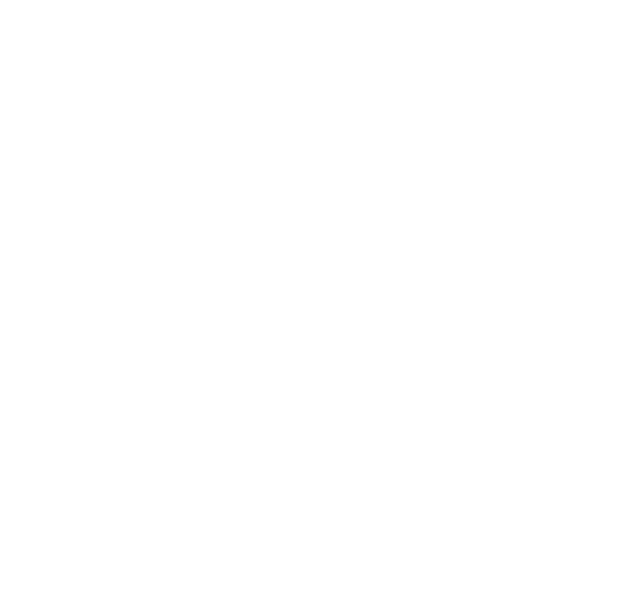
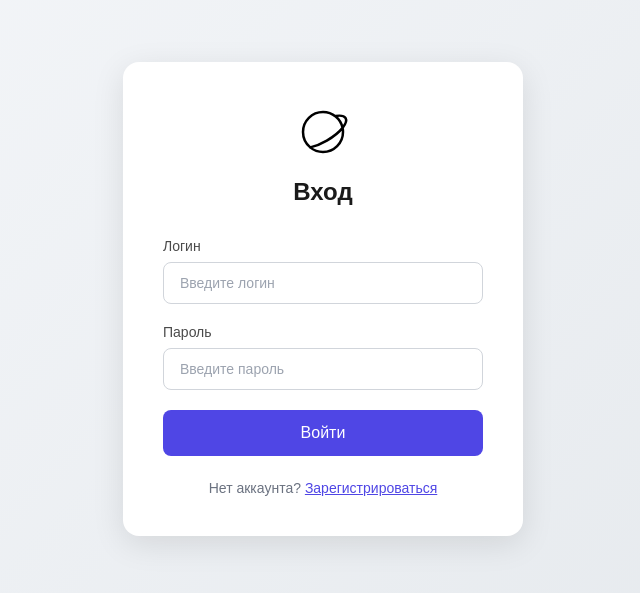
Before and after one commit to ManuW7/GoalTracker, a React (Vite) app in the folder Frontend/: page /auth in a window 1280 px wide. Before the commit this address had no page. Shown: the part 101-694 px from the top of the page, without its empty margins (317-957 px from the left). Built offline with nearby package versions, Linux system fonts and the light colour scheme.

Commit message:
add auth

```diff
--- a/Frontend/src/App.tsx
+++ b/Frontend/src/App.tsx
@@ -1,16 +1,26 @@
 import "./App.css";
-import { Routes, Route } from "react-router-dom";
+import { Routes, Route, Navigate } from "react-router-dom";
 import Settings from "./components/Settings";
 import Dashboard from "./components/Dashboard";
 import Notifications from "./components/Notifications";
 import Layout from "./components/Layout";
 import Calendar from "./components/Calendar";
+import Auth from "./components/Auth";
+import ProtectedRoute from "./components/ProtectedRoute";
 
 function App() {
   return (
     <>
       <Routes>
-        <Route path="/" element={<Layout></Layout>}>
+        <Route path="/auth" element={<Auth></Auth>}></Route>
+        <Route
+          path="/"
+          element={
+            <ProtectedRoute>
+              <Layout></Layout>
+            </ProtectedRoute>
+          }
+        >
           <Route index element={<Dashboard></Dashboard>}></Route>
           <Route path="settings" element={<Settings></Settings>}></Route>
           <Route
@@ -19,6 +29,7 @@
           ></Route>
           <Route path="calendar" element={<Calendar></Calendar>}></Route>
         </Route>
+        <Route path="*" element={<Navigate to="/" replace />}></Route>
       </Routes>
     </>
   );
--- /dev/null
+++ b/Frontend/src/components/Auth.css
@@ -0,0 +1,119 @@
+.auth-container {
+  display: flex;
+  justify-content: center;
+  align-items: center;
+  min-height: 100vh;
+  background: linear-gradient(135deg, #f5f7fa 0%, #e4e8ec 100%);
+}
+
+.auth-card {
+  background: white;
+  border-radius: 16px;
+  box-shadow: 0 8px 32px rgba(0, 0, 0, 0.1);
+  padding: 40px;
+  width: 100%;
+  max-width: 400px;
+}
+
+.auth-header {
+  display: flex;
+  flex-direction: column;
+  align-items: center;
+  margin-bottom: 32px;
+}
+
+.auth-header h1 {
+  margin-top: 16px;
+  font-size: 24px;
+  font-weight: 600;
+  color: #1a1a1a;
+}
+
+.auth-form {
+  display: flex;
+  flex-direction: column;
+  gap: 20px;
+}
+
+.form-group {
+  display: flex;
+  flex-direction: column;
+  gap: 8px;
+}
+
+.form-group label {
+  font-size: 14px;
+  font-weight: 500;
+  color: #4a4a4a;
+}
+
+.form-group input {
+  padding: 12px 16px;
+  border: 1px solid #d1d5db;
+  border-radius: 8px;
+  font-size: 14px;
+  transition: border-color 0.2s, box-shadow 0.2s;
+}
+
+.form-group input:focus {
+  outline: none;
+  border-color: #4f46e5;
+  box-shadow: 0 0 0 3px rgba(79, 70, 229, 0.1);
+}
+
+.form-group input::placeholder {
+  color: #9ca3af;
+}
+
+.error-message {
+  background: #fee2e2;
+  color: #dc2626;
+  padding: 12px 16px;
+  border-radius: 8px;
+  font-size: 14px;
+  text-align: center;
+}
+
+.auth-button {
+  padding: 14px 24px;
+  background: #4f46e5;
+  color: white;
+  border: none;
+  border-radius: 8px;
+  font-size: 16px;
+  font-weight: 500;
+  cursor: pointer;
+  transition: background 0.2s;
+}
+
+.auth-button:hover {
+  background: #4338ca;
+}
+
+.auth-button:active {
+  background: #3730a3;
+}
+
+.auth-footer {
+  margin-top: 24px;
+  text-align: center;
+}
+
+.auth-footer p {
+  font-size: 14px;
+  color: #6b7280;
+}
+
+.toggle-link {
+  background: none;
+  border: none;
+  color: #4f46e5;
+  font-size: 14px;
+  font-weight: 500;
+  cursor: pointer;
+  text-decoration: underline;
+}
+
+.toggle-link:hover {
+  color: #4338ca;
+}
--- /dev/null
+++ b/Frontend/src/components/Auth.tsx
@@ -0,0 +1,147 @@
+import { useState } from "react";
+import { useNavigate } from "react-router-dom";
+import "./Auth.css";
+
+type AuthMode = "login" | "register";
+
+function Auth() {
+  const [mode, setMode] = useState<AuthMode>("login");
+  const [username, setUsername] = useState("");
+  const [password, setPassword] = useState("");
+  const [confirmPassword, setConfirmPassword] = useState("");
+  const [error, setError] = useState("");
+  const navigate = useNavigate();
+
+  const handleSubmit = async (e: React.FormEvent) => {
+    e.preventDefault();
+    setError("");
+
+    if (mode === "register" && password !== confirmPassword) {
+      setError("Пароли не совпадают");
+      return;
+    }
+
+    try {
+      const endpoint =
+        mode === "login"
+          ? "http://83.136.235.118:8000/auth/login"
+          : "http://83.136.235.118:8000/auth/reg";
+
+      const response = await fetch(endpoint, {
+        method: "POST",
+        headers: mode === "login" ? {} : { "Content-Type": "application/json" },
+        body:
+          mode === "login"
+            ? (() => {
+                const fd = new FormData();
+                fd.append("username", username);
+                fd.append("password", password);
+                return fd;
+              })()
+            : JSON.stringify({ username, password }),
+      });
+
+      const data = await response.json();
+      console.log("Response:", data);
+
+      if (!response.ok) {
+        throw new Error(data.detail || "Ошибка авторизации");
+      }
+
+      if (data.access_token) {
+        localStorage.setItem("token", data.access_token);
+      }
+
+      navigate("/");
+    } catch (err) {
+      setError(err instanceof Error ? err.message : "Произошла ошибка");
+    }
+  };
+
+  const toggleMode = () => {
+    setMode(mode === "login" ? "register" : "login");
+    setError("");
+  };
+
+  return (
+    <div className="auth-container">
+      <div className="auth-card">
+        <div className="auth-header">
+          <svg
+            width="60"
+            height="60"
+            viewBox="0 0 24 24"
+            fill="none"
+            xmlns="http://www.w3.org/2000/svg"
+          >
+            <path
+              d="M6.89761 18.1618C8.28247 19.3099 10.0607 20 12.0001 20C16.4184 20 20.0001 16.4183 20.0001 12C20.0001 11.431 19.9407 10.8758 19.8278 10.3404M6.89761 18.1618C5.12756 16.6944 4.00014 14.4789 4.00014 12C4.00014 7.58172 7.58186 4 12.0001 4C15.8494 4 19.0637 6.71853 19.8278 10.3404M6.89761 18.1618C8.85314 17.7147 11.1796 16.7828 13.526 15.4281C16.2564 13.8517 18.4773 12.0125 19.8278 10.3404M19.8278 10.3404C21.0796 8.79041 21.5836 7.38405 21.0522 6.46374C20.5134 5.53051 19.0095 5.26939 16.9997 5.59929"
+              stroke="black"
+              strokeWidth="1"
+              strokeLinecap="round"
+              strokeLinejoin="round"
+            />
+          </svg>
+          <h1>{mode === "login" ? "Вход" : "Регистрация"}</h1>
+        </div>
+
+        <form onSubmit={handleSubmit} className="auth-form">
+          <div className="form-group">
+            <label htmlFor="username">Логин</label>
+            <input
+              id="username"
+              type="text"
+              value={username}
+              onChange={(e) => setUsername(e.target.value)}
+              placeholder="Введите логин"
+              required
+            />
+          </div>
+
+          <div className="form-group">
+            <label htmlFor="password">Пароль</label>
+            <input
+              id="password"
+              type="password"
+              value={password}
+              onChange={(e) => setPassword(e.target.value)}
+              placeholder="Введите пароль"
+              required
+            />
+          </div>
+
+          {mode === "register" && (
+            <div className="form-group">
+              <label htmlFor="confirmPassword">Подтвердите пароль</label>
+              <input
+                id="confirmPassword"
+                type="password"
+                value={confirmPassword}
+                onChange={(e) => setConfirmPassword(e.target.value)}
+                placeholder="Повторите пароль"
+                required
+              />
+            </div>
+          )}
+
+          {error && <div className="error-message">{error}</div>}
+
+          <button type="submit" className="auth-button">
+            {mode === "login" ? "Войти" : "Зарегистрироваться"}
+          </button>
+        </form>
+
+        <div className="auth-footer">
+          <p>
+            {mode === "login" ? "Нет аккаунта?" : "Уже есть аккаунт?"}{" "}
+            <button type="button" onClick={toggleMode} className="toggle-link">
+              {mode === "login" ? "Зарегистрироваться" : "Войти"}
+            </button>
+          </p>
+        </div>
+      </div>
+    </div>
+  );
+}
+
+export default Auth;
--- /dev/null
+++ b/Frontend/src/components/ProtectedRoute.tsx
@@ -0,0 +1,17 @@
+import { Navigate } from "react-router-dom";
+
+interface ProtectedRouteProps {
+  children: React.ReactNode;
+}
+
+function ProtectedRoute({ children }: ProtectedRouteProps) {
+  const token = localStorage.getItem("token");
+
+  if (!token) {
+    return <Navigate to="/auth" replace />;
+  }
+
+  return <>{children}</>;
+}
+
+export default ProtectedRoute;
--- a/Frontend/src/components/Sidebar.css
+++ b/Frontend/src/components/Sidebar.css
@@ -114,3 +114,19 @@
 .nav-link.active .icon path {
   stroke: var(--black);
 }
+
+.login-button {
+  padding: 10px 24px;
+  background-color: var(--black);
+  color: white;
+  border: none;
+  border-radius: 25px;
+  font-size: 14px;
+  font-weight: 500;
+  cursor: pointer;
+  transition: background-color 0.2s;
+}
+
+.login-button:hover {
+  background-color: var(--navy);
+}
--- a/Frontend/src/components/Sidebar.tsx
+++ b/Frontend/src/components/Sidebar.tsx
@@ -1,7 +1,15 @@
-import { NavLink } from "react-router-dom";
+import { NavLink, useNavigate } from "react-router-dom";
 import "./Sidebar.css";
 
 function Sidebar() {
+  const navigate = useNavigate();
+  const token = localStorage.getItem("token");
+
+  const handleLogout = () => {
+    localStorage.removeItem("token");
+    navigate("/auth");
+  };
+
   return (
     <aside className="sidebar">
       <div className="logoDiv">
@@ -123,8 +131,10 @@
         </NavLink>
       </nav>
       <div className="accountDiv">
+        {token ? (
+          <>
             <img src="src/assets/my_photo.jpg" alt="" className="userPhoto" />
-        <button>
+            <button onClick={handleLogout} title="Выйти">
               <svg
                 width="24"
                 height="24"
@@ -142,6 +152,12 @@
                 />
               </svg>
             </button>
+          </>
+        ) : (
+          <button onClick={() => navigate("/auth")} className="login-button">
+            Войти
+          </button>
+        )}
       </div>
     </aside>
   );
```
Lines whose indentation alone changed are shown as unchanged.
